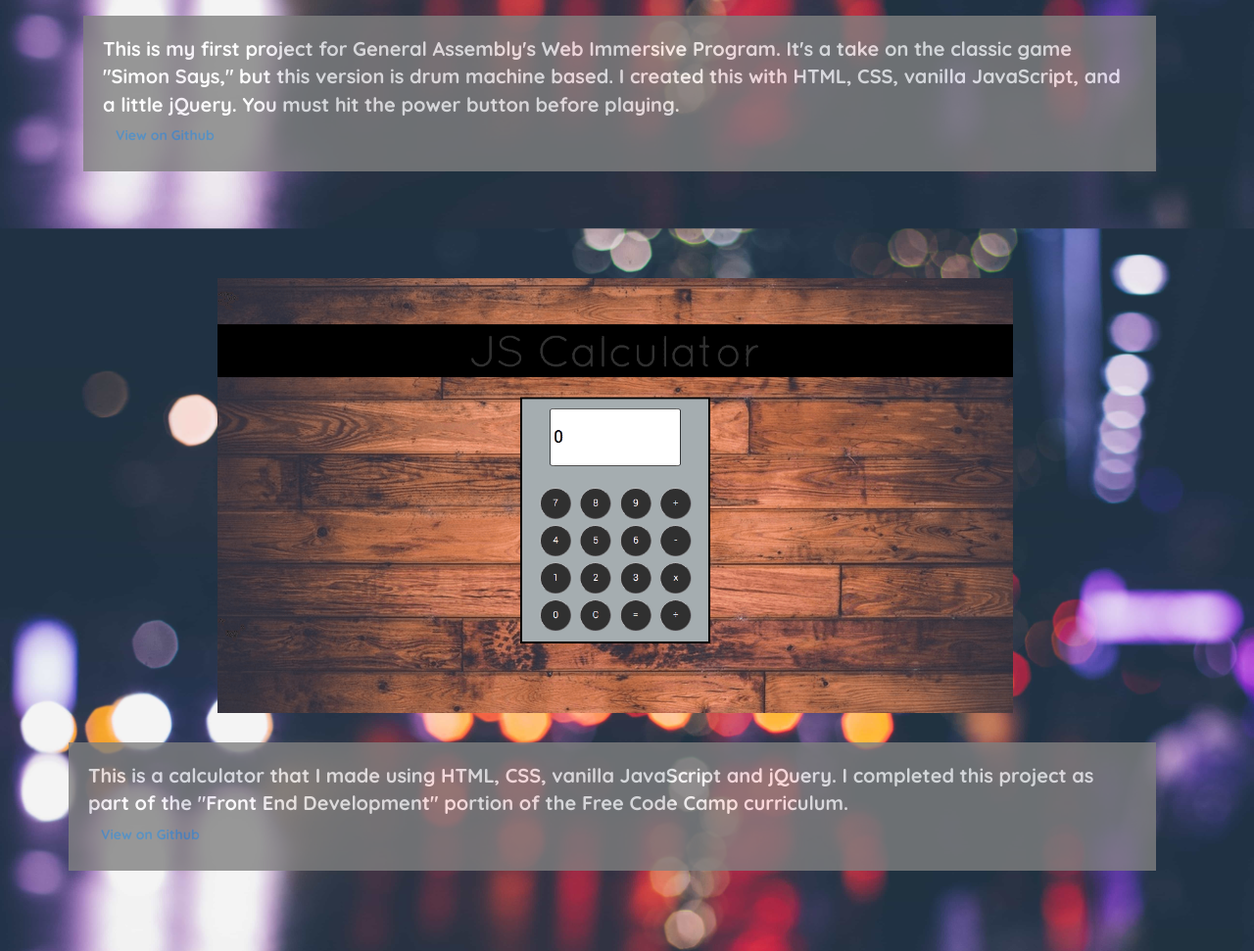
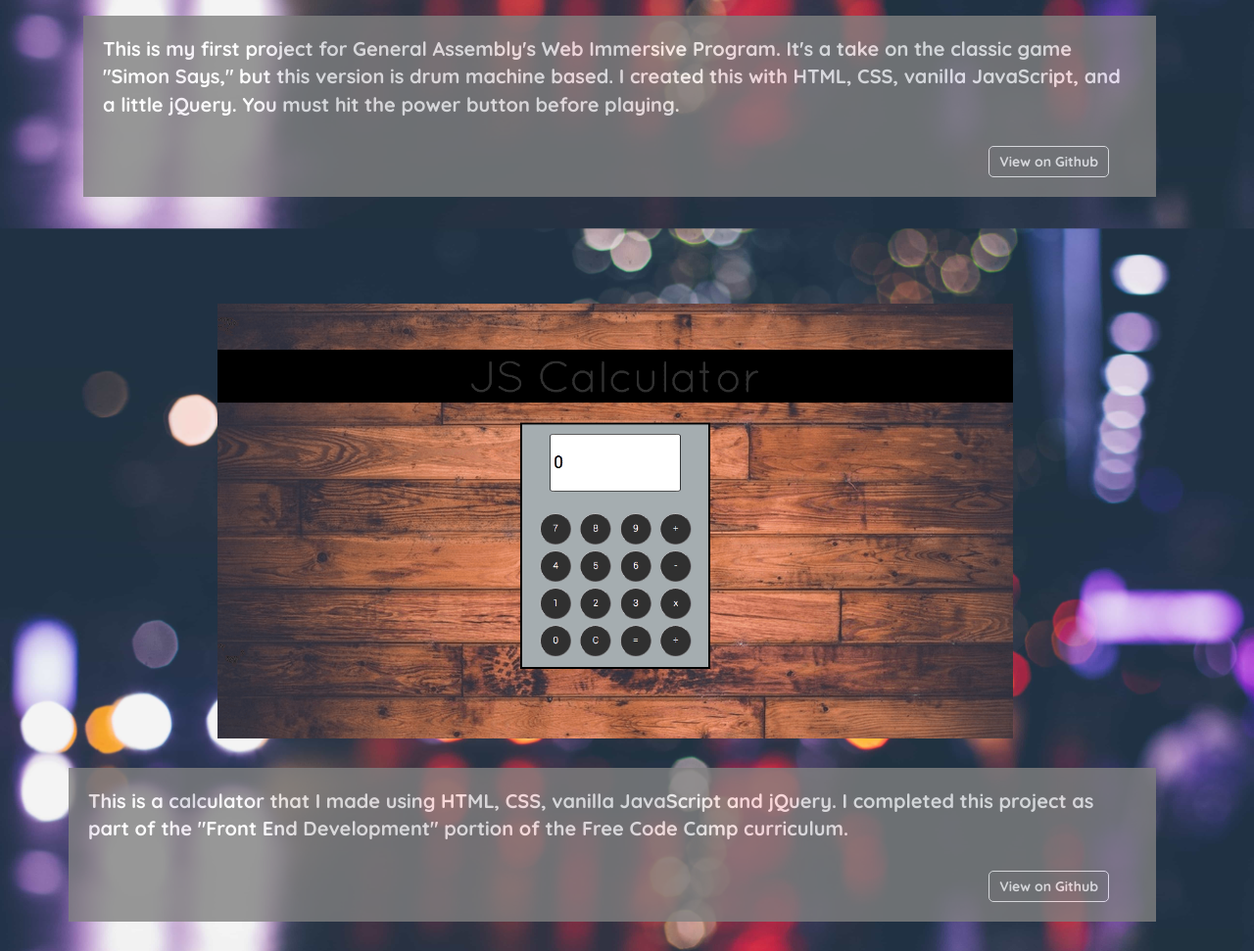
Before and after one commit to pacalabre/portfolio, a plain HTML site: page index.html in a window 1280 px wide. Shown: the part 1660-2631 px from the top of the page at 98% size. Drawn offline with nearby package versions, Linux system fonts and the light colour scheme; a web font is replaced by a local one.

Commit message:
styled view on github buttons

```diff
--- a/css/module-b.css
+++ b/css/module-b.css
@@ -93,7 +93,19 @@
 }
 
 .button {
-  border-style: solid white;
+  border: solid white thin;
+  /*background-color: blue;*/
+  color: white;
+  margin-top: 2em;
+  margin-right: 2em;
+  float: right;
+  padding:5px 10px;
+  border-radius: 5px;
+  font-size: 14px;
+}
+
+.button:hover {
+  text-decoration: none;
 }
 
 /* Skills Page */
@@ -177,10 +189,10 @@ margin: 0px 0px 10% 40%
   padding-top: 2em;
   margin-top: 0em; }
 
-  .footer-text {
-    font-family: Questrial;
-    font-size: 15px;
-    margin-top: 40px;}
+.footer-text {
+  font-family: Questrial;
+  font-size: 15px;
+  margin-top: 40px; }
 
 /* Media Queries */
 @media only screen and (max-width: 950px) {
--- a/index.html
+++ b/index.html
@@ -76,30 +76,28 @@
         - to do
         - pomodoro clock
         - maybe a site for cass or nikki
-
-
     -->
       <section id="projects" class="projects container-fluid">
         <h3 class="main-section-projects">Projects</h3>
         <section class="row">
           <!-- Beat Repeat -->
           <a href="http://pacalabre.github.io/GA-Project-1/" target="_blank"><img class="main-projects-links col-xs-9  col-sm-9  col-md-9 .col-md-offset-3 col-lg-9 .col-lg-offset-3" src="Portfolio Photos/beat-repeat.jpg" border="0" alt=" photo text.png" /></a>
-          <p class = "project-text">This is my first project for General Assembly's Web Immersive Program. It's a take on the classic game "Simon Says," but this version is drum machine based. I created this with HTML, CSS, vanilla JavaScript, and a little jQuery. You must hit the power button before playing. <br> <a class="btn" href="https://github.com/pacalabre/GA-Project-1" target="_blank">View on Github</a></p>
+          <p class = "project-text">This is my first project for General Assembly's Web Immersive Program. It's a take on the classic game "Simon Says," but this version is drum machine based. I created this with HTML, CSS, vanilla JavaScript, and a little jQuery. You must hit the power button before playing. <br> <a class="button" href="https://github.com/pacalabre/GA-Project-1" target="_blank">View on Github</a></p>
         </section>
         <section class="row">
         <section class = "row">
         <!-- JS Calc -->
           <a href="http://pacalabre.github.io/jsCalculator/" target="_blank"><img class="main-projects-links col-xs-9  col-sm-9  col-md-9 .col-md-offset-3 col-lg-9 .col-lg-offset-3" src="Portfolio Photos/js-calc.jpg" border="0" alt=" photo text.png" /></a>
-          <p class = "project-text"> This is a calculator that I made using HTML, CSS, vanilla JavaScript and jQuery. I completed this project as part of the "Front End Development" portion of the Free Code Camp curriculum. <br><a class="btn" href="https://github.com/pacalabre/jsCalculator" target="_blank">View on Github</a></p>
+          <p class = "project-text"> This is a calculator that I made using HTML, CSS, vanilla JavaScript and jQuery. I completed this project as part of the "Front End Development" portion of the Free Code Camp curriculum. <br><a class="button" href="https://github.com/pacalabre/jsCalculator" target="_blank">View on Github</a></p>
         </section>
           <!-- Powstash Graph -->
           <a href="http://pacalabre.github.io/front-end-hackathon/" target="_blank"><img class=" main-projects-links col-xs-9  col-sm-9 col-md-9 .col-md-offset-3 col-lg-9 .col-lg-offset-3" src="Portfolio Photos/pow-stash-graph.jpg" border="0" alt=" photo text.png" /></a>
-          <p class = "project-text"> This is a project that I created as a "Front End Hackathon" style assignment for General Assembly where we needed to learn a new Front End technology in one weekend and use it in a project. For this project I learned D3.js to create a visualization of data in graph form with JavaScript. To create the video background, I used HTML5 video tags. This project was a nice introduction to D3.js, and I look forward to building on that knowledge base to craft more ellaborate and interactive graphs in the future. <br><a class="btn" href="https://github.com/pacalabre/front-end-hackathon/tree/master/resort-chart" target="_blank">View on Github</a>  </p>
+          <p class = "project-text"> This is a project that I created as a "Front End Hackathon" style assignment for General Assembly where we needed to learn a new Front End technology in one weekend and use it in a project. For this project I learned D3.js to create a visualization of data in graph form with JavaScript. To create the video background, I used HTML5 video tags. This project was a nice introduction to D3.js, and I look forward to building on that knowledge base to craft more ellaborate and interactive graphs in the future. <br><a class="button" href="https://github.com/pacalabre/front-end-hackathon/tree/master/resort-chart" target="_blank">View on Github</a></p>
         </section>
         <section class="row">
           <!-- Cappstone -->
           <a href="http://cappstone.herokuapp.com/" target="_blank"><img class="main-projects-links col-xs-9 col-sm-9  col-md-9 .col-md-offset-3 col-lg-9 .col-lg-offset-3" src="Portfolio Photos/capstone.jpg" border="0" alt=" photo text.png" /></a>
-          <p class = "project-text"> Cappstone is an app that helps you track all activities related to your job search. Check for upcoming appointments, add contacts, and add notes about meetings. It was built as a group project on Ruby on Rails in four days for a class hackathon. For this project, I was on the Front End team. I built out the "Job Detail / Edit" page and the "New Job Form" page as well as collaborating with the other member of the Front End team on creating consistent styling throughout the page. I also helped with interacting from the database via forms. We used materialize.css for our style library and the jQuery plugin "Section Scroll" for the scrolling effect on the details page. <br><a class="btn" href="https://github.com/pacalabre/cappstone" target="_blank">View on Github</a></p>
+          <p class = "project-text"> Cappstone is an app that helps you track all activities related to your job search. Check for upcoming appointments, add contacts, and add notes about meetings. It was built as a group project on Ruby on Rails in four days for a class hackathon. For this project, I was on the Front End team. I built out the "Job Detail / Edit" page and the "New Job Form" page as well as collaborating with the other member of the Front End team on creating consistent styling throughout the page. I also helped with interacting from the database via forms. We used materialize.css for our style library and the jQuery plugin "Section Scroll" for the scrolling effect on the details page. <br><a class="button" href="https://github.com/pacalabre/cappstone" target="_blank">View on Github</a></p>
         </section >
               </section>
       <!--Skills Section-->
```
